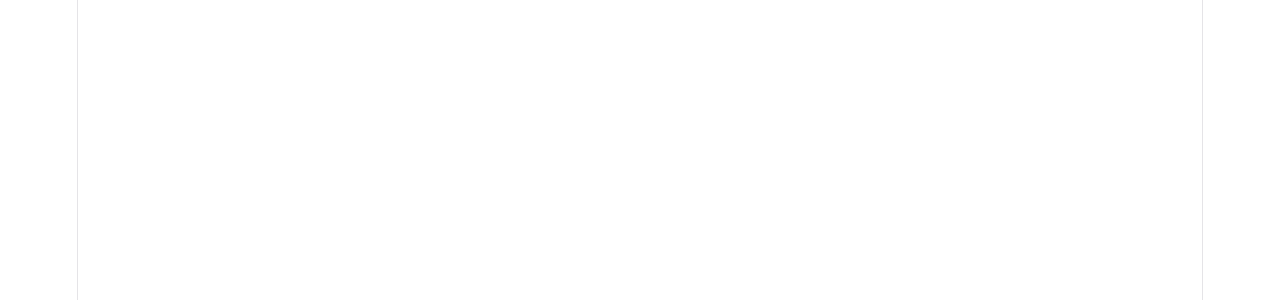
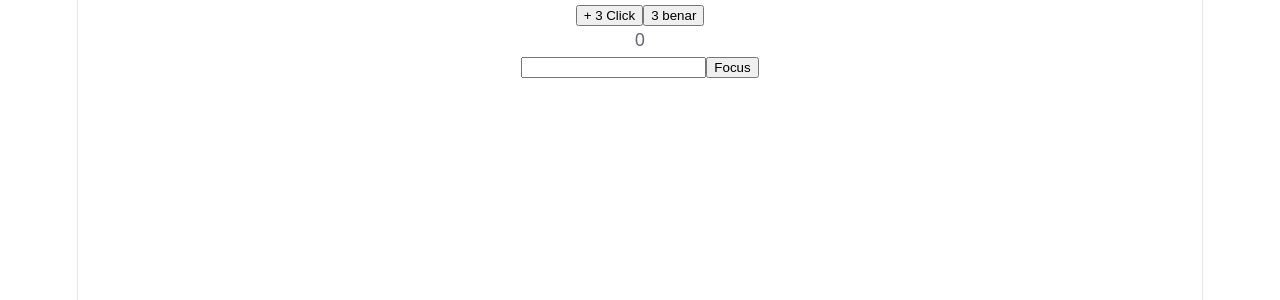
Before and after one commit to FatkurRizky/latihan-reactJs, a React (Vite) app: page /quiz in a window 1280 px wide. Before the commit this address had no page. Shown: the top 300 px of the page. Built offline with nearby package versions, Linux system fonts and the light colour scheme.

Commit message:
LATIHAN REPETITIF

```diff
--- a/src/App.jsx
+++ b/src/App.jsx
@@ -15,15 +15,20 @@ import TodosPage from "./pages/TodoPage";
 import MiniQuest from "./pages/MiniQuest";
 import RefPage from "./pages/RefPage";
 import AsyncPage from "./pages/AsyncPage";
+import Quiz from "./pages/Quiz";
+import UserContextProvider from "./pages/UserContext";
 
 
 export default function App(){
   return (
     <ThemeProvider>
+      <UserContextProvider>
       <BrowserRouter>
       <Routes>
         <Route element={<SharedLayout/>}>
           <Route path="/asyncpage" element={<AsyncPage/>}/>
+          <Route path="/usecontext"/>
+          <Route path="/quiz" element={<Quiz/>}/>
           <Route path="/refpage" element={<RefPage/>} />
           <Route path={"/timepage"} element={<TimePage/>}/>
           <Route path="/miniquest" element={<MiniQuest/>}></Route>
@@ -38,6 +43,7 @@ export default function App(){
         </Route>
       </Routes>
       </BrowserRouter>
+      </UserContextProvider>
     </ThemeProvider>
   )
 }
--- /dev/null
+++ b/src/pages/Quiz.jsx
@@ -0,0 +1,55 @@
+import { useRef, useState, useEffect } from "react";
+
+export default function Quiz() {
+    const [count, setCount] = useState(0)
+    const [input, setInput] = useState('');
+    const inputRef = useRef(null)
+
+    useEffect(() => {
+        console.log('mount!')
+    }, [])
+    useEffect(() => {
+        console.log('count berubah:', count)
+    }, [count])
+    useEffect(() => {
+        console.log('render')
+    })
+
+    const handleClick = () => {
+        setCount(count + 1)
+        setCount(count + 1)
+        setCount(count + 1)
+
+
+    }
+
+    const handleBenar = () => {
+        setCount((prev) => prev + 1)
+        setCount((prev) => prev + 1)
+        setCount((prev) => prev + 1)
+    }
+
+    const handleInputChange = (e) => {
+        setInput(e.target.value);
+    }
+
+    const handleFocus = () => {
+        inputRef.current.focus()
+
+    }
+
+
+
+
+
+    return (
+        <div>
+            <button onClick={handleClick}> + 3 Click</button>
+            <button onClick={handleBenar}>3 benar</button>
+            <p>{count}</p>
+
+            <input type="text" value={input} ref={inputRef} onChange={handleInputChange}/>
+            <button onClick={handleFocus}>Focus</button>
+        </div>
+    )
+}
--- /dev/null
+++ b/src/pages/UserContext.jsx
@@ -0,0 +1,37 @@
+import { createContext, useContext, useState } from "react";
+
+const UserContext = createContext()
+
+
+export default function UserContextProvider({ children }) {
+    const [users, setUsers] = useState(null);
+
+
+
+    const handleLogin = () => {
+        setUsers({ name: 'Faris', role: 'Warga' })
+    }
+
+    const handleLogout = () => {
+        setUsers(null);
+    }
+
+
+    return (
+        <UserContext.Provider value={ {users, setUsers, handleLogin, handleLogout}}>
+            {children}
+        </UserContext.Provider>
+    )
+
+}
+
+export function useUserContext() {
+    const context = useContext(UserContext)
+
+    if(!context){
+        throw new Error('userContext harus digunakan di dalam userContextProvider')
+    }
+
+    return context
+
+}
```
